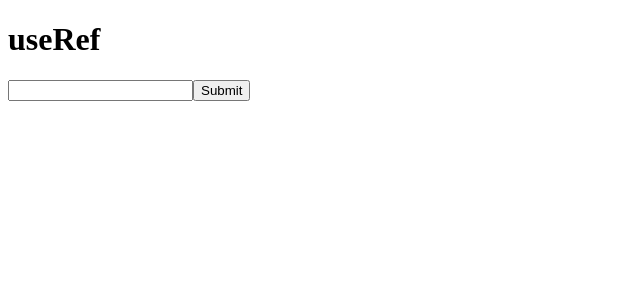
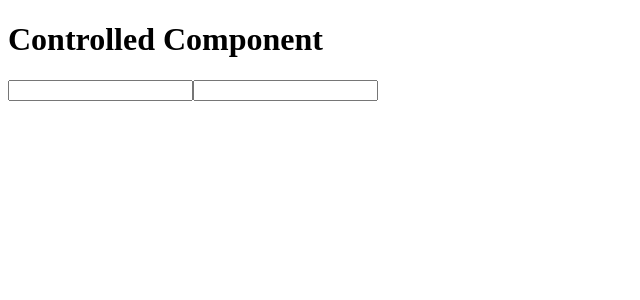
Before and after one commit to yuvrajdas/2024_Learnings, a React (Create React App) app in the folder React/react-code-step-by-step/: page / in a window 1280 px wide. Shown: the top 300 px of the page, without its empty margins (0-640 px from the left). Built offline with nearby package versions, Linux system fonts and the light colour scheme.

Commit message:
Controlled component

```diff
--- a/React/react-code-step-by-step/src/App.js
+++ b/React/react-code-step-by-step/src/App.js
@@ -8,6 +8,7 @@ import __6DataTransfer from "./Concepts/__6DataTransfer";
 import __5NormalForm from "./Concepts/__5NormalForm";
 import __7PureComponent from "./Concepts/__7PureComponent";
 import __8RefInClassComp from "./Concepts/__8RefInClassComp";
+import __9ControlledComponent from "./Concepts/__9ControlledComponent";
 import __1ConstructorAndRender from "./LifeCycleMethods/__1ConstructorAndRender";
 import __2ComponentDidMount from "./LifeCycleMethods/__2ComponentDidMount";
 import __3ComponentDidUpdate from "./LifeCycleMethods/__3ComponentDidUpdate";
@@ -56,7 +57,8 @@ function App() {
     {/* <__7PureComponent /> */}
     {/* <__3UseMemo /> */}
     {/* <__8RefInClassComp /> */}
-    <__4UseRef />
+    {/* <__4UseRef /> */}
+    <__9ControlledComponent />
    </>
   );
 }
--- /dev/null
+++ b/React/react-code-step-by-step/src/Concepts/__9ControlledComponent.jsx
@@ -0,0 +1,21 @@
+import React, { useState } from 'react'
+
+const __9ControlledComponent = () => {
+    const [name, setName] = useState("");
+    const [email, setEmail] = useState("");
+    /**
+     * Controlled Component : A Component is known as controlled component is the form input is handled by the react states.
+     *
+    */
+  return (
+    <>
+        <h1>Controlled Component</h1>
+        <form>
+            <input type="text" name='name' value={name} onChange={(e)=>setName(e.target.value)} />
+            <input type="text" name='email' value={email} onChange={(e)=>setEmail(e.target.value)} />
+        </form>
+    </>
+  )
+}
+
+export default __9ControlledComponent
```
